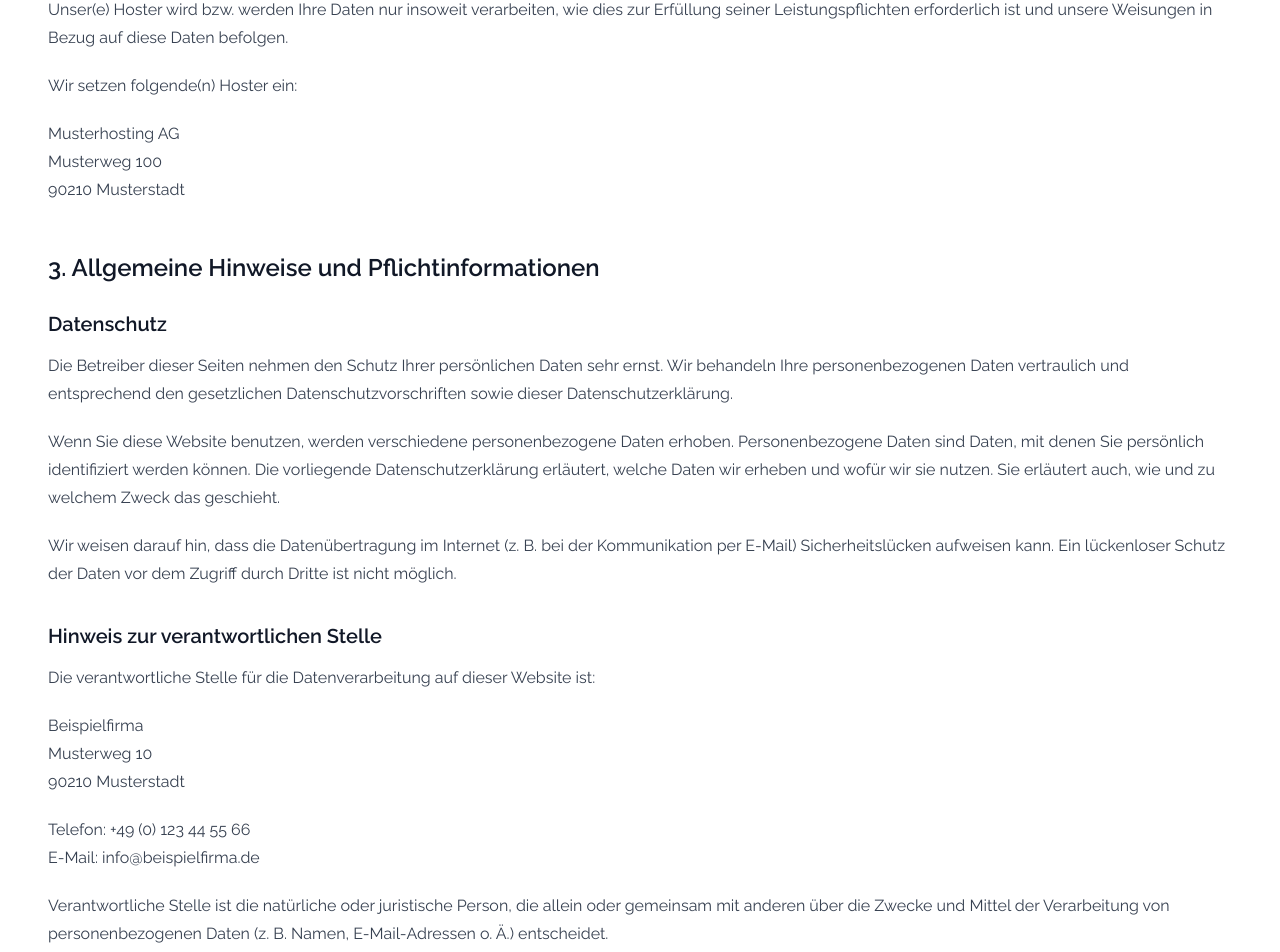
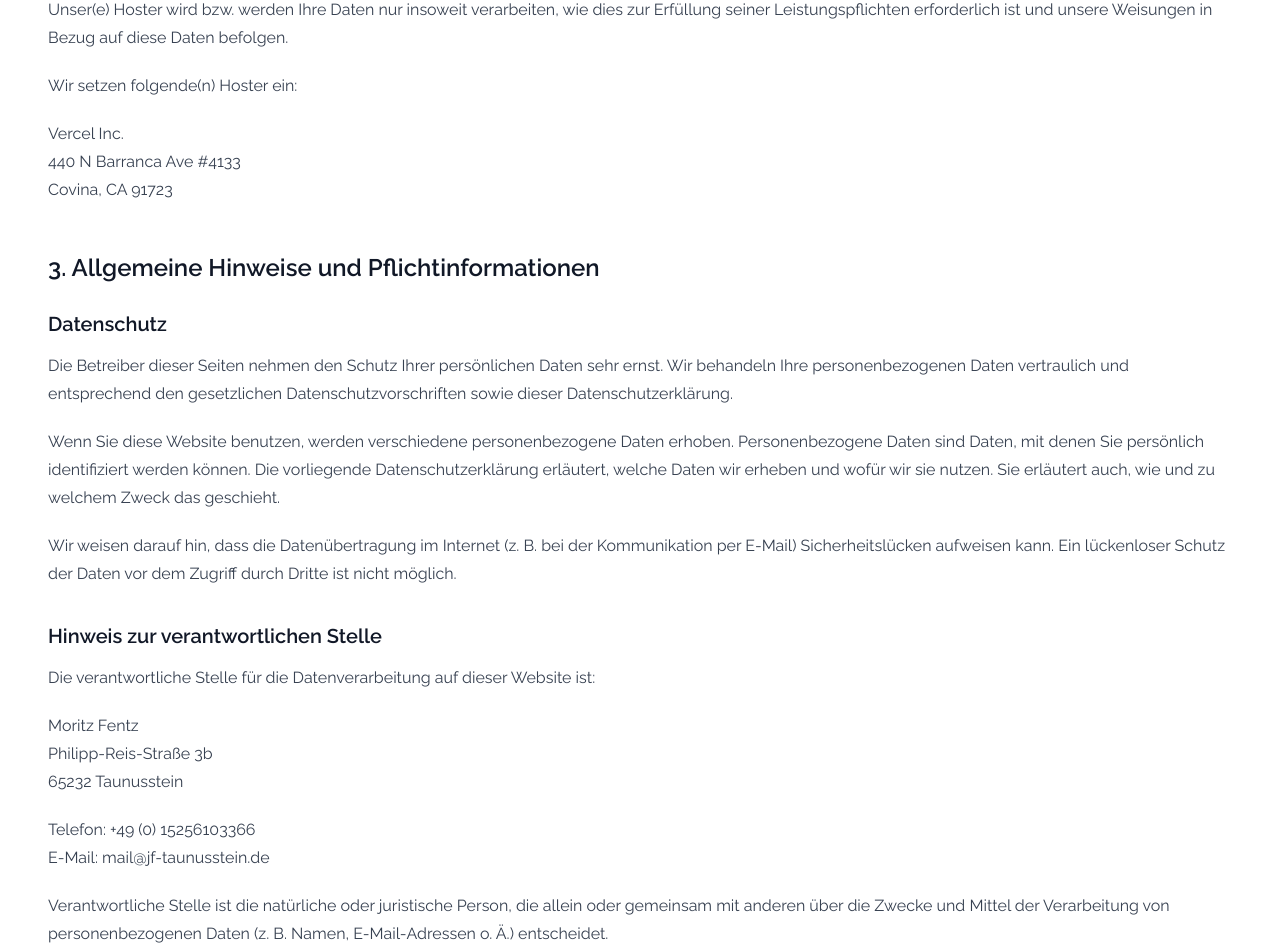
Before and after one commit to jf-taunusstein/jf-taunusstein, a Next.js app: page /datenschutz in a window 1280 px wide. Shown: the part 1520-2472 px from the top of the page. Built offline with nearby package versions, Linux system fonts and the light colour scheme.

Commit message:
fix: change addresses in datenschutzerklärung

```diff
--- a/src/app/(jugendfeuerwehr)/datenschutz/page.tsx
+++ b/src/app/(jugendfeuerwehr)/datenschutz/page.tsx
@@ -95,11 +95,11 @@ export default function Datenschutz() {
         </p>{" "}
         <p>Wir setzen folgende(n) Hoster ein:</p>
         <p>
-          Musterhosting AG
+          Vercel Inc.
           <br />
-          Musterweg 100
+          440 N Barranca Ave #4133
           <br />
-          90210 Musterstadt
+          Covina, CA 91723
         </p>
         <h2>3. Allgemeine Hinweise und Pflicht&shy;informationen</h2>
         <h3>Datenschutz</h3>{" "}
@@ -129,16 +129,14 @@ export default function Datenschutz() {
           Website ist:
         </p>{" "}
         <p>
-          Beispielfirma
-          <br />
-          Musterweg 10
-          <br />
-          90210 Musterstadt
+          Moritz Fentz <br />
+          Philipp-Reis-Straße 3b <br />
+          65232 Taunusstein <br />
         </p>
         <p>
-          Telefon: +49 (0) 123 44 55 66
+          Telefon: +49 (0) 15256103366
           <br />
-          E-Mail: info@beispielfirma.de
+          E-Mail: mail@jf-taunusstein.de
         </p>
         <p>
           Verantwortliche Stelle ist die nat&uuml;rliche oder juristische
```
